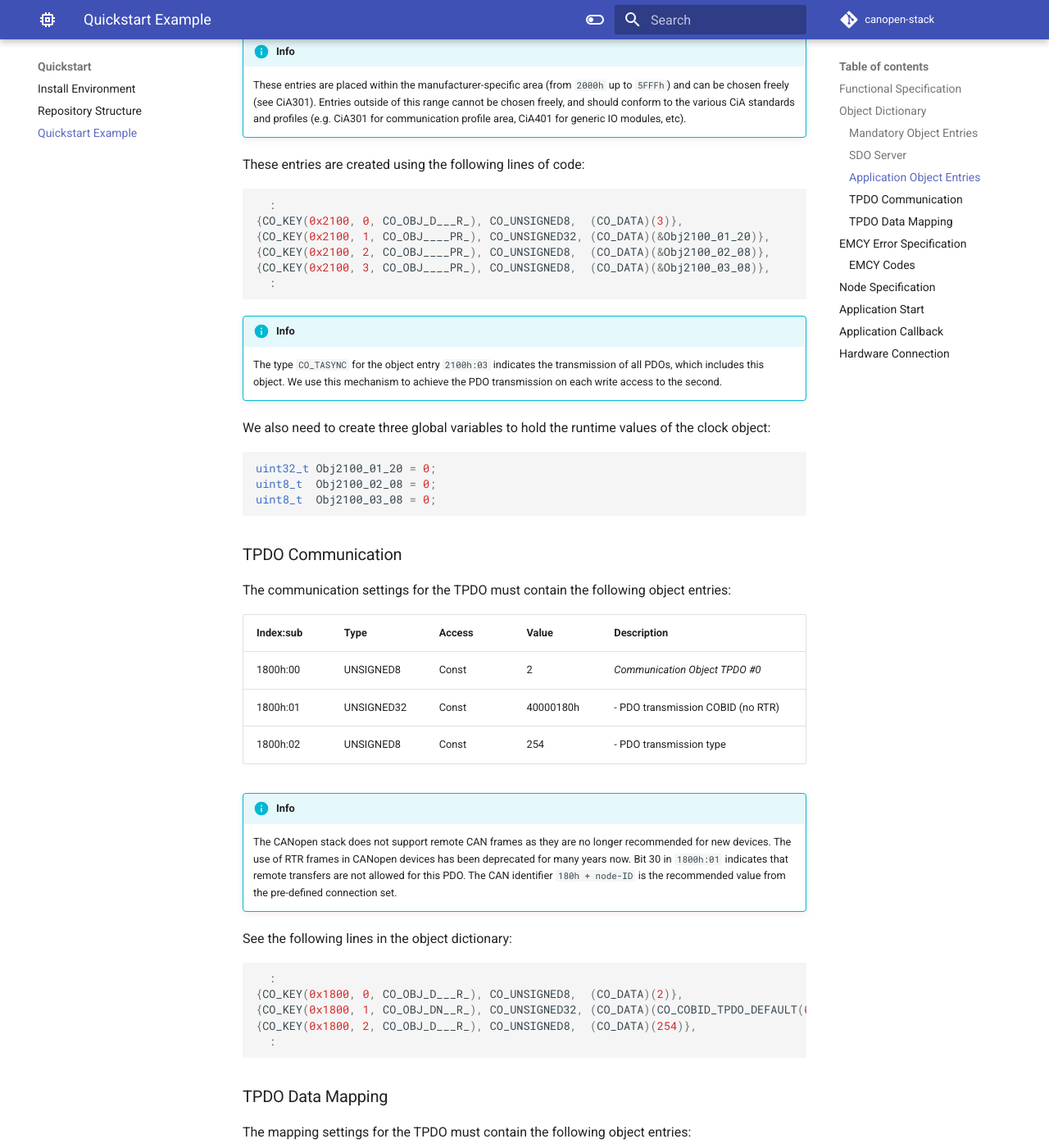
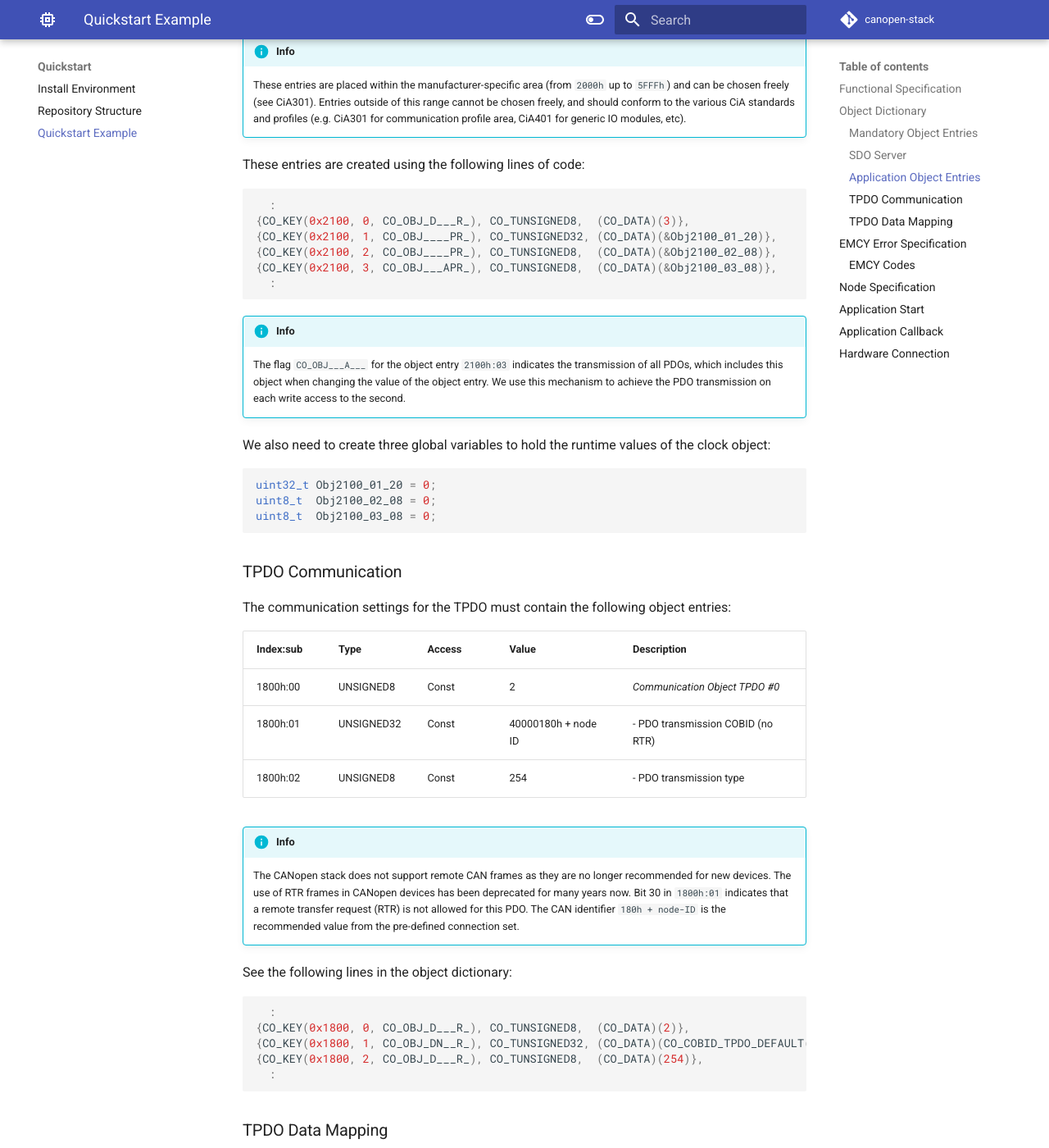
Before and after one commit to embedded-office/canopen-website, an MkDocs documentation site: the page built from website/docs/start/quickstart.md, in a window 1280 px wide and 1400 px high, scrolled down 3825 px. Shown: the whole window at 82% size. Built offline with MkDocs 1.6.1 and Material for MkDocs 9.7.7, drawn with Linux system fonts in a browser that asks for light colours; comment, search, counter and statistics services are not loaded; the version menu is left out; some of the changed text lies outside the part shown.

Commit message:
improve description of quickstart project

````diff
--- a/website/docs/start/quickstart.md
+++ b/website/docs/start/quickstart.md
@@ -28,17 +28,17 @@
 
 The object dictionary must hold at least the following mandatory object entries:
 
-| Index:sub | Type       | Access    | Value | Description        |
-| --------- | ---------- | --------- | ----- | ------------------ |
-| 1000h:00  | UNSIGNED32 | Const     | 0     | Device Type        |
-| 1001h:00  | UNSIGNED8  | Read-only | 0     | Error Register     |
-| 1005h:00  | UNSIGNED32 | Const     | 0x80  | COB-ID SYNC        |
-| 1017h:00  | UNSIGNED16 | Const     | 0     | Heartbeat Producer |
-| 1018h:00  | UNSIGNED8  | Const     | 4     | *Identity Object*  |
-| 1018h:01  | UNSIGNED32 | Const     | 0     | - Vendor ID        |
-| 1018h:02  | UNSIGNED32 | Const     | 0     | - Product code     |
-| 1018h:03  | UNSIGNED32 | Const     | 0     | - Revision number  |
-| 1018h:04  | UNSIGNED32 | Const     | 0     | - Serial number    |
+| Index:sub | Type       | Access    | Value         | Description        |
+| --------- | ---------- | --------- | ------------- | ------------------ |
+| 1000h:00  | UNSIGNED32 | Const     | 0             | Device Type        |
+| 1001h:00  | UNSIGNED8  | Read-only | 0             | Error Register     |
+| 1005h:00  | UNSIGNED32 | Const     | 80h + node ID | COB-ID SYNC        |
+| 1017h:00  | UNSIGNED16 | Const     | 0             | Heartbeat Producer |
+| 1018h:00  | UNSIGNED8  | Const     | 4             | *Identity Object*  |
+| 1018h:01  | UNSIGNED32 | Const     | 0             | - Vendor ID        |
+| 1018h:02  | UNSIGNED32 | Const     | 0             | - Product code     |
+| 1018h:03  | UNSIGNED32 | Const     | 0             | - Revision number  |
+| 1018h:04  | UNSIGNED32 | Const     | 0             | - Serial number    |
 
 !!! info "Remember"
 
@@ -135,16 +135,16 @@
 
 ```c
   :
-{CO_KEY(0x2100, 0, CO_OBJ_D___R_), CO_UNSIGNED8,  (CO_DATA)(3)},
-{CO_KEY(0x2100, 1, CO_OBJ____PR_), CO_UNSIGNED32, (CO_DATA)(&Obj2100_01_20)},
-{CO_KEY(0x2100, 2, CO_OBJ____PR_), CO_UNSIGNED8,  (CO_DATA)(&Obj2100_02_08)},
-{CO_KEY(0x2100, 3, CO_OBJ____PR_), CO_UNSIGNED8,  (CO_DATA)(&Obj2100_03_08)},
+{CO_KEY(0x2100, 0, CO_OBJ_D___R_), CO_TUNSIGNED8,  (CO_DATA)(3)},
+{CO_KEY(0x2100, 1, CO_OBJ____PR_), CO_TUNSIGNED32, (CO_DATA)(&Obj2100_01_20)},
+{CO_KEY(0x2100, 2, CO_OBJ____PR_), CO_TUNSIGNED8,  (CO_DATA)(&Obj2100_02_08)},
+{CO_KEY(0x2100, 3, CO_OBJ___APR_), CO_TUNSIGNED8,  (CO_DATA)(&Obj2100_03_08)},
   :
 ```
 
 !!! info
 
-    The type `CO_TASYNC` for the object entry `2100h:03` indicates the transmission of all PDOs, which includes this object. We use this mechanism to achieve the PDO transmission on each write access to the second.
+    The flag `CO_OBJ___A___` for the object entry `2100h:03` indicates the transmission of all PDOs, which includes this object when changing the value of the object entry. We use this mechanism to achieve the PDO transmission on each write access to the second.
 
 We also need to create three global variables to hold the runtime values of the clock object:
 
@@ -158,23 +158,23 @@
 
 The communication settings for the TPDO must contain the following object entries:
 
-| Index:sub | Type       | Access | Value     | Description                       |
-| ----------| ---------- | ------ | --------- | --------------------------------- |
-| 1800h:00  | UNSIGNED8  | Const  | 2         | *Communication Object TPDO #0*    |
-| 1800h:01  | UNSIGNED32 | Const  | 40000180h | - PDO transmission COBID (no RTR) |
-| 1800h:02  | UNSIGNED8  | Const  | 254       | - PDO transmission type           |
+| Index:sub | Type       | Access | Value               | Description                       |
+| ----------| ---------- | ------ | ------------------- | --------------------------------- |
+| 1800h:00  | UNSIGNED8  | Const  | 2                   | *Communication Object TPDO #0*    |
+| 1800h:01  | UNSIGNED32 | Const  | 40000180h + node ID | - PDO transmission COBID (no RTR) |
+| 1800h:02  | UNSIGNED8  | Const  | 254                 | - PDO transmission type           |
 
 !!! info
 
-    The CANopen stack does not support remote CAN frames as they are no longer recommended for new devices. The use of RTR frames in CANopen devices has been deprecated for many years now. Bit 30 in `1800h:01` indicates that remote transfers are not allowed for this PDO. The CAN identifier `180h + node-ID` is the recommended value from the pre-defined connection set.
+    The CANopen stack does not support remote CAN frames as they are no longer recommended for new devices. The use of RTR frames in CANopen devices has been deprecated for many years now. Bit 30 in `1800h:01` indicates that a remote transfer request (RTR) is not allowed for this PDO. The CAN identifier `180h + node-ID` is the recommended value from the pre-defined connection set.
 
 See the following lines in the object dictionary:
 
 ```c
   :
-{CO_KEY(0x1800, 0, CO_OBJ_D___R_), CO_UNSIGNED8,  (CO_DATA)(2)},
-{CO_KEY(0x1800, 1, CO_OBJ_DN__R_), CO_UNSIGNED32, (CO_DATA)(CO_COBID_TPDO_DEFAULT(0))},
-{CO_KEY(0x1800, 2, CO_OBJ_D___R_), CO_UNSIGNED8,  (CO_DATA)(254)},
+{CO_KEY(0x1800, 0, CO_OBJ_D___R_), CO_TUNSIGNED8,  (CO_DATA)(2)},
+{CO_KEY(0x1800, 1, CO_OBJ_DN__R_), CO_TUNSIGNED32, (CO_DATA)(CO_COBID_TPDO_DEFAULT(0))},
+{CO_KEY(0x1800, 2, CO_OBJ_D___R_), CO_TUNSIGNED8,  (CO_DATA)(254)},
   :
 ```
 
@@ -193,10 +193,10 @@
 
 ```c
   :
-{CO_KEY(0x1A00, 0, CO_OBJ_D___R_), CO_UNSIGNED8,  (CO_DATA)(3)},
-{CO_KEY(0x1A00, 1, CO_OBJ_D___R_), CO_UNSIGNED32, (CO_DATA)(CO_LINK(0x2100, 0x01, 32))},
-{CO_KEY(0x1A00, 2, CO_OBJ_D___R_), CO_UNSIGNED32, (CO_DATA)(CO_LINK(0x2100, 0x02,  8))},
-{CO_KEY(0x1A00, 3, CO_OBJ_D___R_), CO_UNSIGNED32, (CO_DATA)(CO_LINK(0x2100, 0x03,  8))},
+{CO_KEY(0x1A00, 0, CO_OBJ_D___R_), CO_TUNSIGNED8,  (CO_DATA)(3)},
+{CO_KEY(0x1A00, 1, CO_OBJ_D___R_), CO_TUNSIGNED32, (CO_DATA)(CO_LINK(0x2100, 0x01, 32))},
+{CO_KEY(0x1A00, 2, CO_OBJ_D___R_), CO_TUNSIGNED32, (CO_DATA)(CO_LINK(0x2100, 0x02,  8))},
+{CO_KEY(0x1A00, 3, CO_OBJ_D___R_), CO_TUNSIGNED32, (CO_DATA)(CO_LINK(0x2100, 0x03,  8))},
   :
 ```
 
````
Also changed, not shown: other parts of website/docs/start/quickstart.md (+2 -2 lines).
